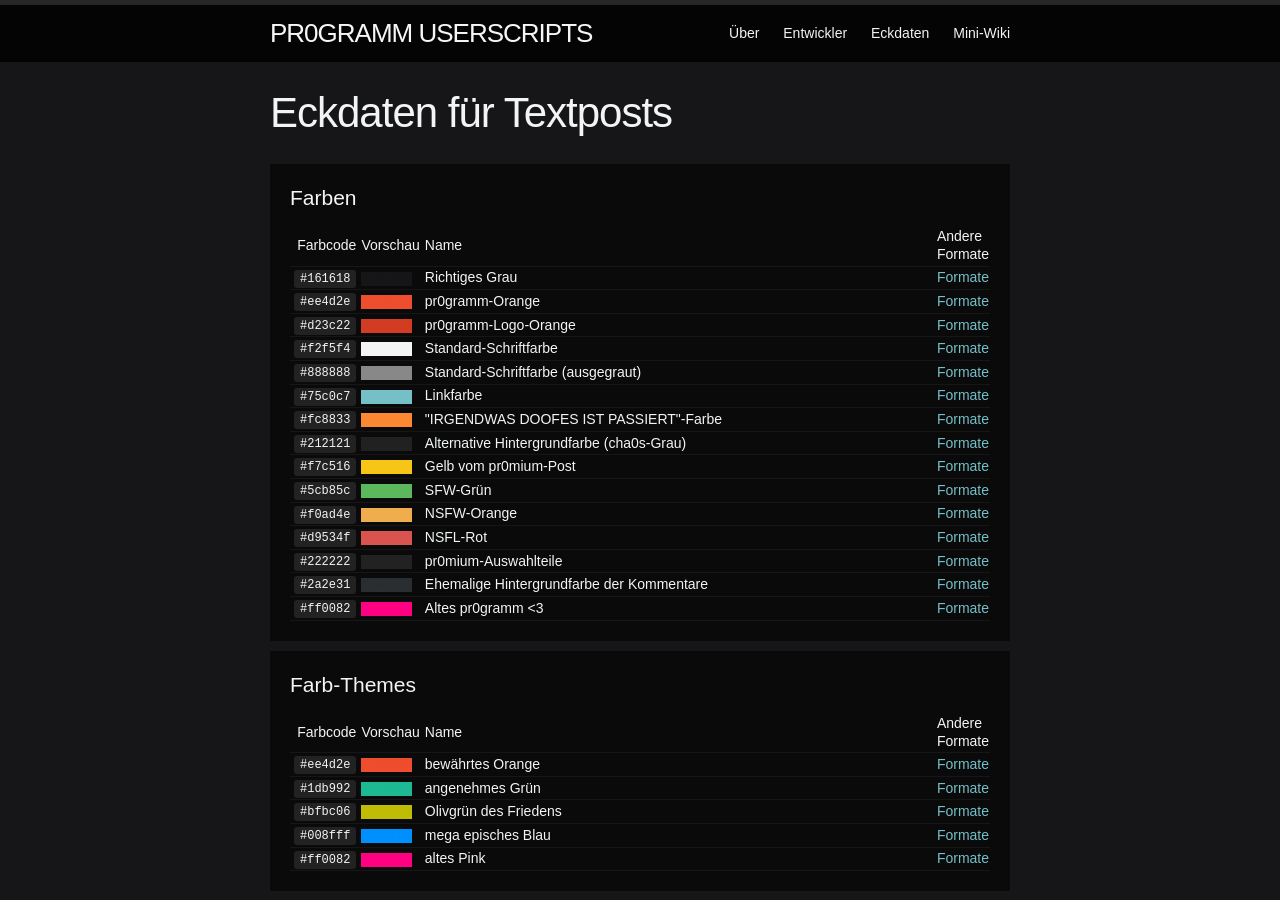
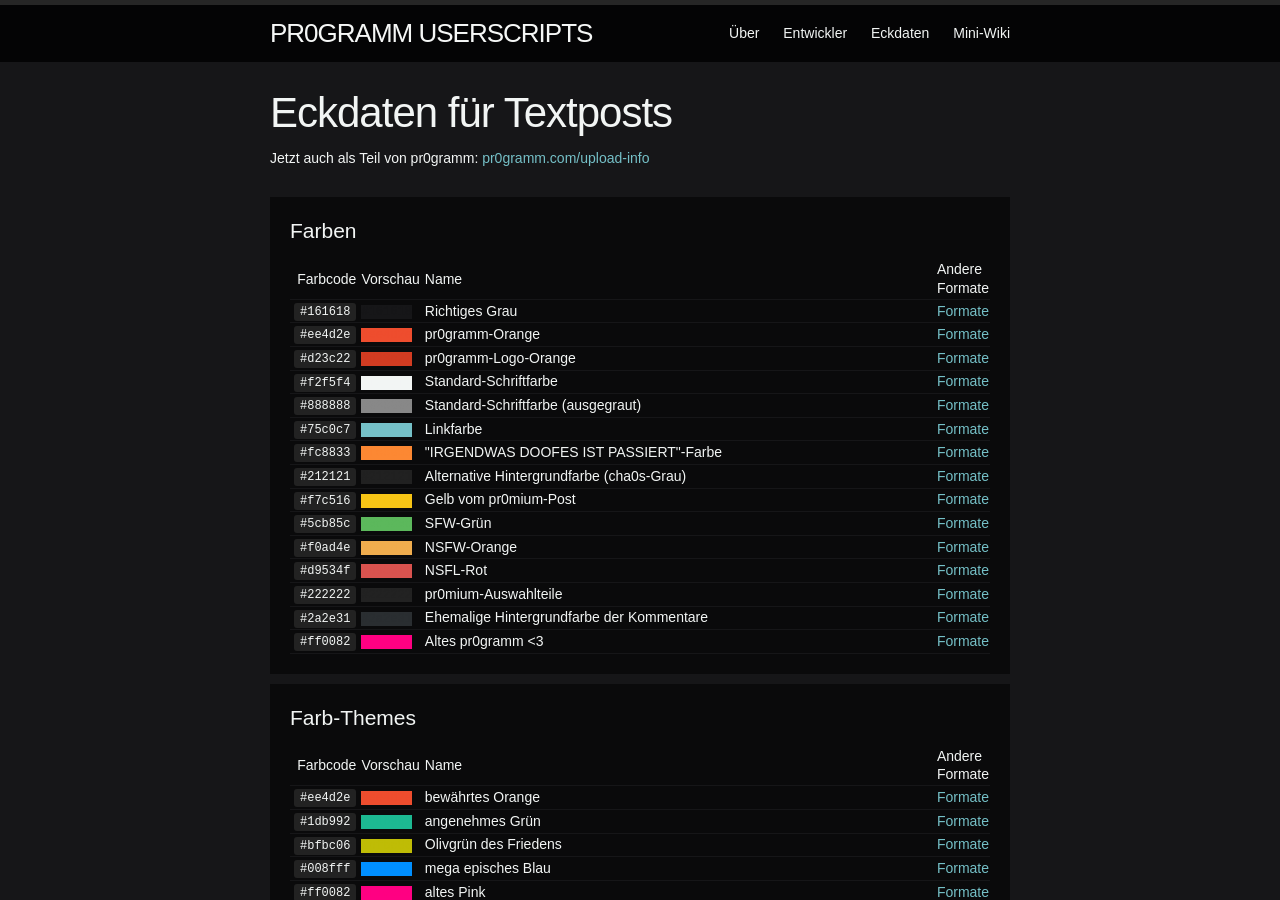
Before and after one commit to holzmaster/userscripts, a Jekyll site: the page built from eckdaten.html, in a window 1280 px wide and 900 px high. Built offline with Jekyll 4.4.1, drawn with Linux system fonts in a browser that asks for light colours.

Commit message:
Update eckdaten.html

```diff
--- a/eckdaten.html
+++ b/eckdaten.html
@@ -157,6 +157,7 @@ comment_font_size: 14px
 ---
 <header class="post-header">
 	<h1 class="post-title">Eckdaten für Textposts</h1>
+      <p>Jetzt auch als Teil von pr0gramm: <a href="https://pr0gramm.com/upload-info">pr0gramm.com/upload-info</a></p>
 </header>
 <ul class="post-list">
 <li>
```
